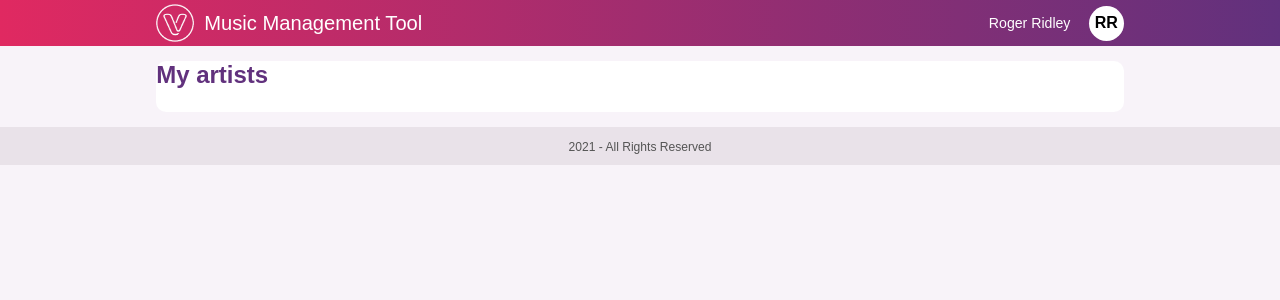
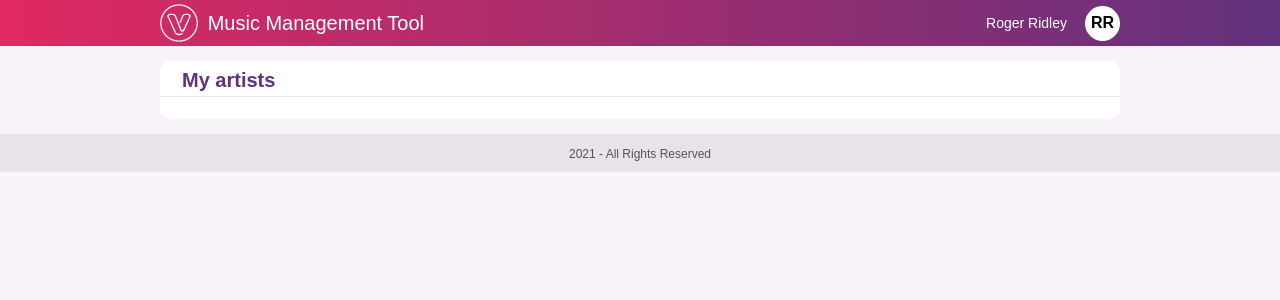
Before and after one commit to diegoptenorio/music-album-management-tool, a React (Create React App) app: page / in a window 1280 px wide. Shown: the top 300 px of the page. Built offline with nearby package versions, Linux system fonts and the light colour scheme.

Commit message:
debit: Improving rem ratio declaration

```diff
--- a/src/components/container/container.scss
+++ b/src/components/container/container.scss
@@ -2,14 +2,18 @@
 
 article {
     background-color: $base-color;
-    border-radius: pixelToRem(10);
+    border-radius: 1rem;
     header {
+        padding: .4rem 2.2rem;
+        border-bottom: 1px solid #e9e9e9;
         h1 {
             color: $brand-purple-color;
-            font-weight: bold;
+            margin-top: .4rem;
+            font-weight: 800;
+            font-size: 2rem;
         }
     }
     section {
-        padding: 0 pixelToRem(36) pixelToRem(22);
+        padding: 0 3.6rem 2.2rem;
     }
 }
--- a/src/components/copyright/copyright.scss
+++ b/src/components/copyright/copyright.scss
@@ -1,6 +1,6 @@
 @import '../../style/global.scss';
 
 small {
-    font-size: pixelToRem(12);
+    font-size: 1.2rem;
     color: $copyright-color;
 }
--- a/src/components/logo/logo.scss
+++ b/src/components/logo/logo.scss
@@ -3,21 +3,21 @@
 .logo {
     display: flex;
     align-items: center;
-    padding: pixelToRem(4) 0;
+    padding: .4rem 0;
     img {
-        height: pixelToRem(38);
+        height: 3.8rem;
         width: auto;
-        margin-right: pixelToRem(10);
+        margin-right: 1rem;
     }
     h1 {
         color: $base-color;
-        font-size: pixelToRem(20);
+        font-size: 2rem;
     }
 }
 
 @media (max-width: $xsmall) {
     .logo {
-        margin: pixelToRem(5) 0;
+        margin: .5rem 0;
         justify-content: center;
     }
 }
--- a/src/components/user/user.scss
+++ b/src/components/user/user.scss
@@ -5,7 +5,7 @@
     align-items: center;
     h1 {
         color: $base-color;
-        font-size: pixelToRem(14);
+        font-size: 1.4rem;
     }
     .avatar {
         display: flex;
@@ -13,16 +13,16 @@
         justify-content: center;
         background-color: $base-color;
         border-radius: 50%;
-        height: pixelToRem(35);
-        width: pixelToRem(35);
-        margin-left: pixelToRem(18);
+        height: 3.5rem;
+        width: 3.5rem;
+        margin-left: 1.8rem;
         font-weight: bold;
     }
 }
 
 @media (max-width: $xsmall) {
     .user {
-        margin: pixelToRem(5) 0;
+        margin: .5rem 0;
         justify-content: center;
     }
 }
--- a/src/layout/layout.scss
+++ b/src/layout/layout.scss
@@ -16,12 +16,12 @@
     }
     > main {
         @include container;
-        padding: pixelToRem(15) 0;
+        padding: 1.5rem 0;
     }
     > footer {
         background-color: $footer-background-color;
         text-align: center;
-        padding: pixelToRem(10) 0;
+        padding: 1rem 0;
     }
 }
 
--- a/src/style/reset.scss
+++ b/src/style/reset.scss
@@ -7,4 +7,9 @@
 
 html {
     background-color: $background-page;
+  font-size: 62.5%;
 }
+
+body {
+  font-size: 1.6rem;
+}
--- a/src/style/utils.scss
+++ b/src/style/utils.scss
@@ -1,9 +1,5 @@
-@function pixelToRem($value) {
-    @return $value * 0.063rem;
-}
-
 @mixin container {
     width: 100%;
-    max-width: pixelToRem(960);
+    max-width: 96rem;
     margin: auto;
 }
```
